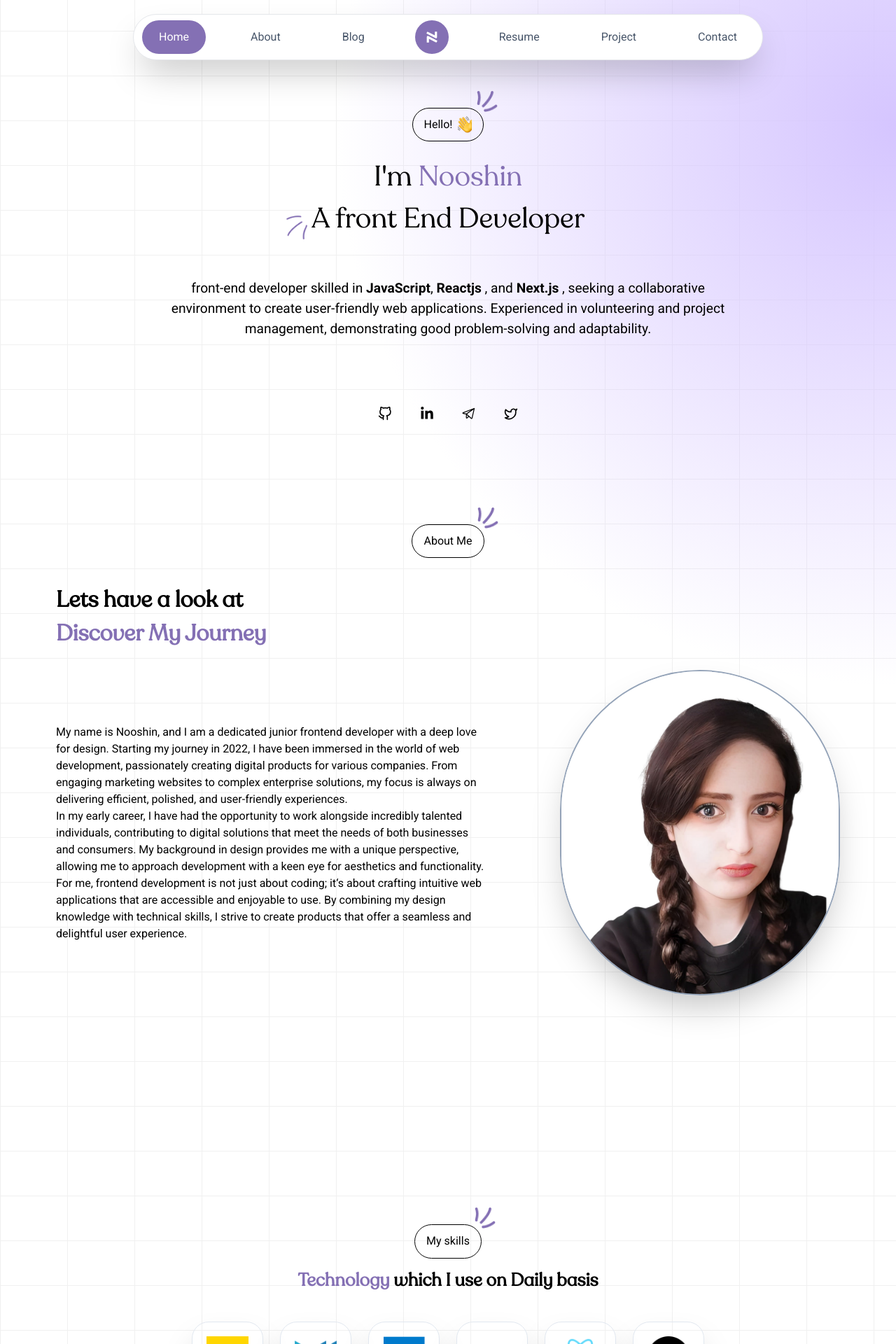
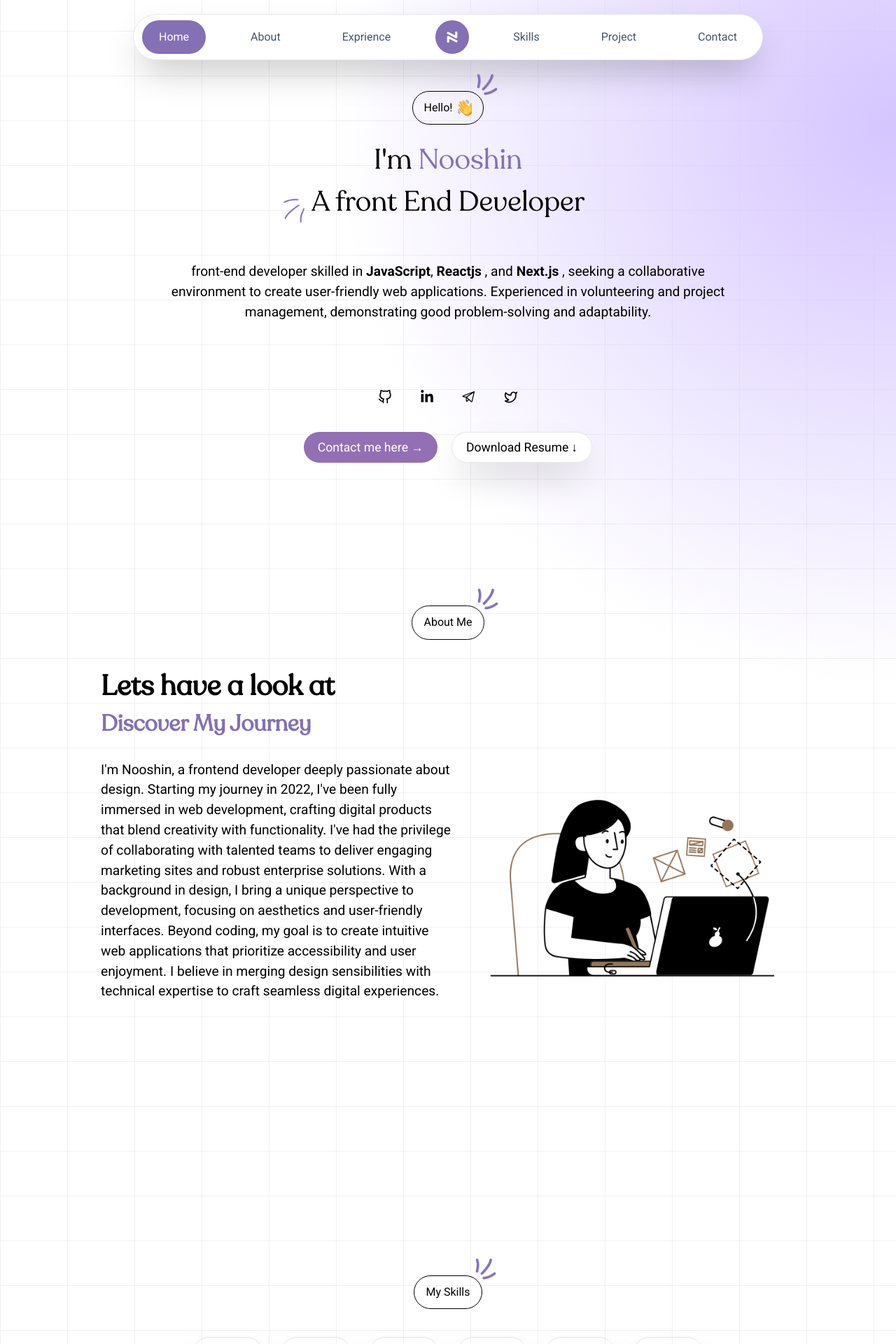
Before and after one commit to itsnooshin/my-portfilio, a Next.js app: page / in a window 1280 px wide. Shown: the part 20-1940 px from the top of the page at 70% size. Built offline with nearby package versions, Linux system fonts and the light colour scheme.

Commit message:
fix(home-page):fix style on about me and skills

```diff
--- a/src/app/globals.css
+++ b/src/app/globals.css
@@ -1,7 +1,3 @@
 @tailwind base;
 @tailwind components;
 @tailwind utilities;
-
-body {
-  font-family: "Roboto", sans-serif;
-}
--- a/src/app/page.tsx
+++ b/src/app/page.tsx
@@ -5,60 +5,20 @@ import MyProjects from "@/components/MyProjects";
 import TtitleSection from "@/components/TitleSection";
 import AboutMe from "@/components/AboutMe";
 import Blog from "@/components/Blog";
+import MainSection from "@/components/MainSection";
+import Footer from "@/components/Footer";
 
 export default function Home() {
   return (
     <>
-      <div className="relative min-h-screen w-full bg-white bg-[linear-gradient(to_right,#f0f0f0_1px,transparent_1px),linear-gradient(to_bottom,#f0f0f0_1px,transparent_1px)] bg-[size:6rem_4rem]">
-        <div className="absolute bottom-0 left-0 right-0 top-0 bg-[radial-gradient(circle_800px_at_100%_200px,#d5c5ff,transparent)]"></div>
-        <div className="relative z-30 md:px-16 px-10 md:py-10 py-8">
-          <NavBar />
-          <HeroSection />
-        </div>
+      <MainSection>
+        <NavBar />
+        <HeroSection />
         <AboutMe />
-        <div className="mt-20 pt-1  md:h-[30rem] h-[30rem]  md:rounded-t-[60px] md:rounded-b-[60px] md:rounded-sm rounded-t-[60px] ">
-          <TtitleSection title="My skills" />
-          <div className="">
-            <div className=" md:hidden block">
-              <h2 className="text-center md:w-full mt-5  font-recoleta mx-auto md:mt-3 md:text-center md:font-[600] font-[600] md:text-[1.6rem] text-[1.6rem] ">
-                <span className="text-[#8470b4]">Technology</span> which
-              </h2>
-              <h2 className="text-center md:w-full   font-recoleta mx-auto  md:text-center md:font-[600] font-[600] md:text-[1.6rem] text-[1.6rem] ">
-                I use on Daily basis
-              </h2>
-            </div>
-            <div className=" hidden md:block">
-              <h2 className="text-center md:w-full mt-5  font-recoleta mx-auto md:mt-3 md:text-center md:font-[600] font-[600] md:text-[1.6rem] text-[1.6rem] ">
-                <span className="text-[#8470b4]">Technology</span> which I use
-                on Daily basis
-              </h2>
-            </div>
-            <SkillsData />
-          </div>
-
-          <div className=" px-20  hidden md:block">
-            <div className=" flex items-center justify-between ">
-              <div className="flex flex-col w-[700px]">
-                <p className="text-white text    text-[1rem]"></p>
-              </div>
-            </div>
-          </div>
-          <div className="  px-10 block md:hidden text-center leading-6">
-            <div className=" flex flex-col items-center justify-between ">
-              <div className="flex flex-col w-full">
-                <p className="text-white text text-[1rem]"></p>
-              </div>
-            </div>
-          </div>
-        </div>
-        <section className="mt-20" id="project">
-          <TtitleSection title="My Projects" />
-          {/* My projects */}
-          <MyProjects />
-        </section>
-      </div>
-
-      <Blog />
+        <SkillsData />
+        <MyProjects />
+        <Footer />
+      </MainSection>
     </>
   );
 }
--- a/src/components/AboutMe.tsx
+++ b/src/components/AboutMe.tsx
@@ -1,55 +1,46 @@
 import TtitleSection from "./TitleSection";
 import Image from "next/image";
-import MyPhoto from "../../public/assest/images/my-photo.jpg";
+import MyPhoto from "../../public/assest/images/icon-profile.png";
 
 export default function AboutMe() {
   return (
     <>
-      <section id="about-me" className="mt-20 ">
+      <section id="about-me">
         <TtitleSection title="About Me" />
 
-        <div className=" md:h-[100vh] w-full  md:px-20 px-10">
+        <div className=" md:h-[100vh] w-full  md:px-20 px-5">
           <div className="font-[600] md:text-[2rem]  text-center pt-9 md:text-left text-[1.6rem] pb-7 ">
-            <h2 className="font-recoleta">Lets have a look at </h2>
-            <h2 className=" font-recoleta text-[#8470b4]  md:text-[2rem] text-center md:text-left text-[1.6rem] ">
+            <h2 className="text-[1.9rem] md:text-[2.5rem] md:font-bold font-light  font-recoleta">
+              Lets have a look at{" "}
+            </h2>
+            <h2 className=" font-recoleta text-[#8470b4] font-medium md:font-bold  md:text-[2rem]  md:text-left text-[1.6rem] ">
               Discover My Journey
             </h2>
           </div>
           <div className="  md:flex flex gap-6 md:flex-row   flex-col items-center justify-center md:items-center  md:justify-between">
-            <div className=" md:w-[55%] w-[90%] text-center md:text-left">
-              <p>
-                My name is Nooshin, and I am a dedicated junior frontend
-                developer with a deep love for design. Starting my journey in
-                2022, I have been immersed in the world of web development,
-                passionately creating digital products for various companies.
-                From engaging marketing websites to complex enterprise
-                solutions, my focus is always on delivering efficient, polished,
-                and user-friendly experiences.
-              </p>
-              <p>
-                In my early career, I have had the opportunity to work alongside
-                incredibly talented individuals, contributing to digital
-                solutions that meet the needs of both businesses and consumers.
-                My background in design provides me with a unique perspective,
-                allowing me to approach development with a keen eye for
-                aesthetics and functionality.
-              </p>
-              <p>
-                For me, frontend development is not just about coding;
-                it&lsquo;s about crafting intuitive web applications that are
-                accessible and enjoyable to use. By combining my design
-                knowledge with technical skills, I strive to create products
-                that offer a seamless and delightful user experience.
+            <div className=" md:w-[55%]  md:text-left">
+              <p className="pb-5 text-left md:text-left md:text-[1.2rem]">
+                I'm Nooshin, a frontend developer deeply passionate about
+                design. Starting my journey in 2022, I've been fully immersed in
+                web development, crafting digital products that blend creativity
+                with functionality. I've had the privilege of collaborating with
+                talented teams to deliver engaging marketing sites and robust
+                enterprise solutions. With a background in design, I bring a
+                unique perspective to development, focusing on aesthetics and
+                user-friendly interfaces. Beyond coding, my goal is to create
+                intuitive web applications that prioritize accessibility and
+                user enjoyment. I believe in merging design sensibilities with
+                technical expertise to craft seamless digital experiences.
               </p>
             </div>
 
-            <div className=" ">
+            <div>
               <Image
                 src={MyPhoto}
                 alt="my photo for hero section"
-                width={400}
-                height={400}
-                className=" md:w-90 md:h-90 w-45 h-45 object-cover rounded-full shadow-2xl border-2 border-slate-400"
+                width={500}
+                height={500}
+                className=" md:w-90 md:h-90 w-45 h-45 object-cover"
               />
             </div>
           </div>
--- /dev/null
+++ b/src/components/Footer.tsx
@@ -0,0 +1,7 @@
+import React from 'react'
+
+export default function Footer() {
+  return (
+    <div>Footer</div>
+  )
+}
--- a/src/components/HeroSection.tsx
+++ b/src/components/HeroSection.tsx
@@ -6,6 +6,8 @@ import { FiGithub } from "react-icons/fi";
 import { FaLinkedinIn } from "react-icons/fa";
 import Link from "next/link";
 import { PiTelegramLogo } from "react-icons/pi";
+import { LuDownload } from "react-icons/lu";
+
 import handIcon from "../../public/assest/images/Waving Hand.png";
 
 import { LuTwitter } from "react-icons/lu";
@@ -13,7 +15,8 @@ import { LuTwitter } from "react-icons/lu";
 export default function HeroSection() {
   return (
     <>
-      <div className=" pt-1 mt-10  md:w-[100%]  mx-auto">
+      <section className="mb-44">
+        <div className=" pt-1 md:w-[100%]  mx-auto">
           <div className=" flex justify-center items-center flex-col ">
             <div className=" px-5  rounded-full relative  pt-6">
               <div className="flex gap-2 border border-black py-[0.7rem] px-4 rounded-full ">
@@ -38,11 +41,11 @@ export default function HeroSection() {
         </div>
 
         <div className="flex flex-col items-center mt-5  justify-center  ">
-        <h2 className="  text-[2rem] md:text-[2.5rem]  font-recoleta">
+          <h2 className="  text-[1.9rem] md:text-[2.5rem]  font-recoleta">
             I&apos;m <span className=" text-[#8470b4]">Nooshin</span>
           </h2>
-        <div className=" relative px-9">
-          <h2 className="text-[2rem] md:text-[2.5rem] font-recoleta md:w-full   ">
+          <div className=" relative  flex  text-center">
+            <h2 className="  text-[1.6rem] md:px-10 px-10  md:text-[2.5rem] font-recoleta md:w-full   ">
               A front End Developer
             </h2>
 
@@ -51,7 +54,7 @@ export default function HeroSection() {
               width={30}
               height={30}
               alt="icon"
-            className="absolute left-0 bottom-0 "
+              className="absolute left-0 bottom-0"
             />
           </div>
         </div>
@@ -68,7 +71,9 @@ export default function HeroSection() {
           <Link href={"https://github.com/itsnooshin"}>
             <FiGithub size={"20px"} />
           </Link>
-        <Link href={"https://www.linkedin.com/in/nooshin-bakhtiari-62378520b/"}>
+          <Link
+            href={"https://www.linkedin.com/in/nooshin-bakhtiari-62378520b/"}
+          >
             <FaLinkedinIn size={"20px"} />
           </Link>
           <Link href={"https://t.me/itsnooshin_96"}>
@@ -78,6 +83,16 @@ export default function HeroSection() {
             <LuTwitter size={"20px"} />
           </Link>
         </div>
+        <div className="flex flex-col md:flex-row justify-center mt-10 gap-5">
+          <button className=" bg-[#9370B4] px-4 md:text-[1.1rem]  p-3 md:py-2 md:px-5 rounded-full text-white">
+            Contact me here <span>&#8594;</span>
+          </button>
+          <button className="  bg-white p-3 md:py-2 md:text-[1.1rem] md:px-5 rounded-full text-black shadow-2xl border">
+            Download Resume
+            <span className=" pl-1">&#8595;</span>
+          </button>
+        </div>
+      </section>
     </>
   );
 }
--- /dev/null
+++ b/src/components/MainContent.tsx
@@ -0,0 +1,7 @@
+import React from 'react'
+
+export default function MainContent() {
+  return (
+    <div>MainContent</div>
+  )
+}
--- /dev/null
+++ b/src/components/MainSection.tsx
@@ -0,0 +1,19 @@
+import React from "react";
+import MainContent from "@/components/MainContent";
+
+export default function MainSection({
+  children,
+}: {
+  children: React.ReactNode;
+}) {
+  return (
+    <>
+      <div className="relative min-h-screen w-full bg-white bg-[linear-gradient(to_right,#f0f0f0_1px,transparent_1px),linear-gradient(to_bottom,#f0f0f0_1px,transparent_1px)] bg-[size:6rem_4rem]">
+        <div className="absolute bottom-0 left-0 right-0 top-0 bg-[radial-gradient(circle_800px_at_100%_200px,#d5c5ff,transparent)]"></div>
+        <div className="relative z-30 md:px-16 px-8 md:py-10 py-8">
+          {children}
+        </div>
+      </div>
+    </>
+  );
+}
--- a/src/components/NavBar.tsx
+++ b/src/components/NavBar.tsx
@@ -35,7 +35,7 @@ export default function NavBar() {
               <li className=" py-3  rounded-3xl px-6 ">About</li>
             </Link>
             <Link href={"#blog"}>
-              <li className=" py-3  rounded-3xl px-6">Blog</li>
+              <li className=" py-3  rounded-3xl px-6">Exprience</li>
             </Link>
           </ul>
         </nav>
@@ -56,7 +56,7 @@ export default function NavBar() {
         <nav>
           <ul className="flex px-3 gap-10 py-2 ">
             <Link href="/pdf-viewer" passHref>
-              <li className="py-3 rounded-3xl px-6">Resume</li>
+              <li className="py-3 rounded-3xl px-6">Skills</li>
             </Link>
 
             <Link href="#project">
--- a/src/components/SkillsData.tsx
+++ b/src/components/SkillsData.tsx
@@ -1,10 +1,13 @@
 import React from "react";
 import useProject from "@/hooks/useProjectData";
 import Image from "next/image";
+import TtitleSection from "./TitleSection";
 export default function SkillsData() {
   const {SkillData} = useProject()
   return (
     <>
+      <section className="mt-20" id="project">
+        <TtitleSection title="My Skills" />
         <div className=" container md:w-full pt-10 w-[250px] mx-auto  md:flex justify-center gap-6  grid grid-cols-3	 ">
           {SkillData.map((item) => (
             <>
@@ -23,6 +26,7 @@ export default function SkillsData() {
             </>
           ))}
         </div>
+      </section>
     </>
   );
 }
```
Also changed, not shown: src/components/MyProjects.tsx (+11 -5 lines), public/assest/images/icon-profile.png (added). Lines whose indentation alone changed are shown as unchanged.
